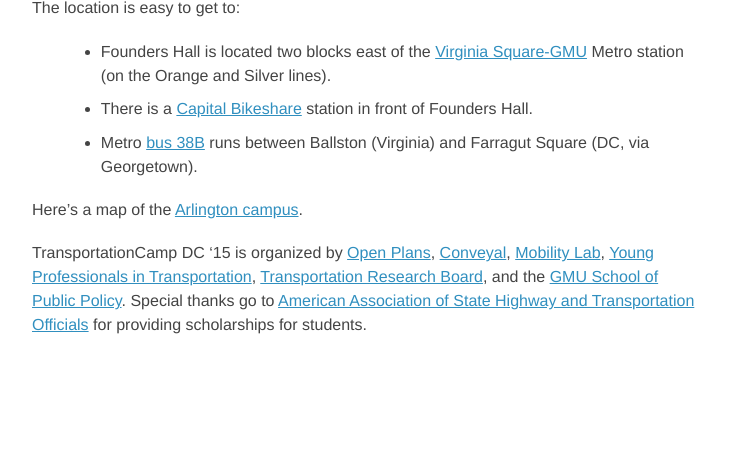
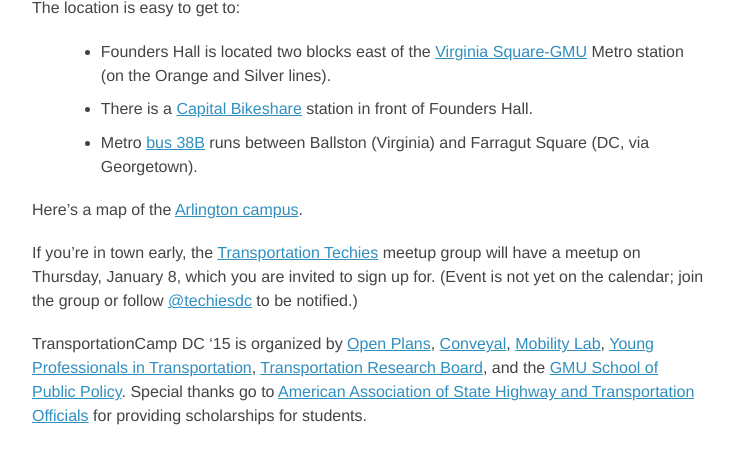
Before and after one commit to transpocamp/transportationcamp.org, a Jekyll site: the page built from events/dc-2015/index.markdown, in a window 1280 px wide and 900 px high, scrolled down 1494 px, cut to the strip 388-852 px from the top of the window. Shown: the whole strip, without its empty margins (272-1006 px from the left). Built offline with Jekyll 4.4.1, drawn with Linux system fonts in a browser that asks for light colours; nearby versions of some CDN libraries; Markdown is read by kramdown in place of the engine named in the settings; before the commit the page ends 2302 px from its top, so only the background shows below that.

Commit message:
more updates

```diff
--- a/events/dc-2015/index.markdown
+++ b/events/dc-2015/index.markdown
@@ -46,4 +46,6 @@
 
 Here's a map of the [Arlington campus](http://info.gmu.edu/Maps/ArlingtonMap14.pdf).
 
+If you're in town early, the [Transportation Techies](http://www.meetup.com/Transportation-Techies/) meetup group will have a meetup on Thursday, January 8, which you are invited to sign up for. (Event is not yet on the calendar; join the group or follow [@techiesdc](https://twitter.com/techiesdc) to be notified.)
+
 TransportationCamp DC '15 is organized by [Open Plans](http://openplans.org/), [Conveyal](http://www.conveyal.com/), [Mobility Lab](http://mobilitylab.org/), [Young Professionals in Transportation](http://yptransportation.org/), [Transportation Research Board](http://www.trb.org/), and the [GMU School of Public Policy](http://policy.gmu.edu/). Special thanks go to [American Association of State Highway and Transportation Officials](http://www.transportation.org/) for providing scholarships for students.
```
